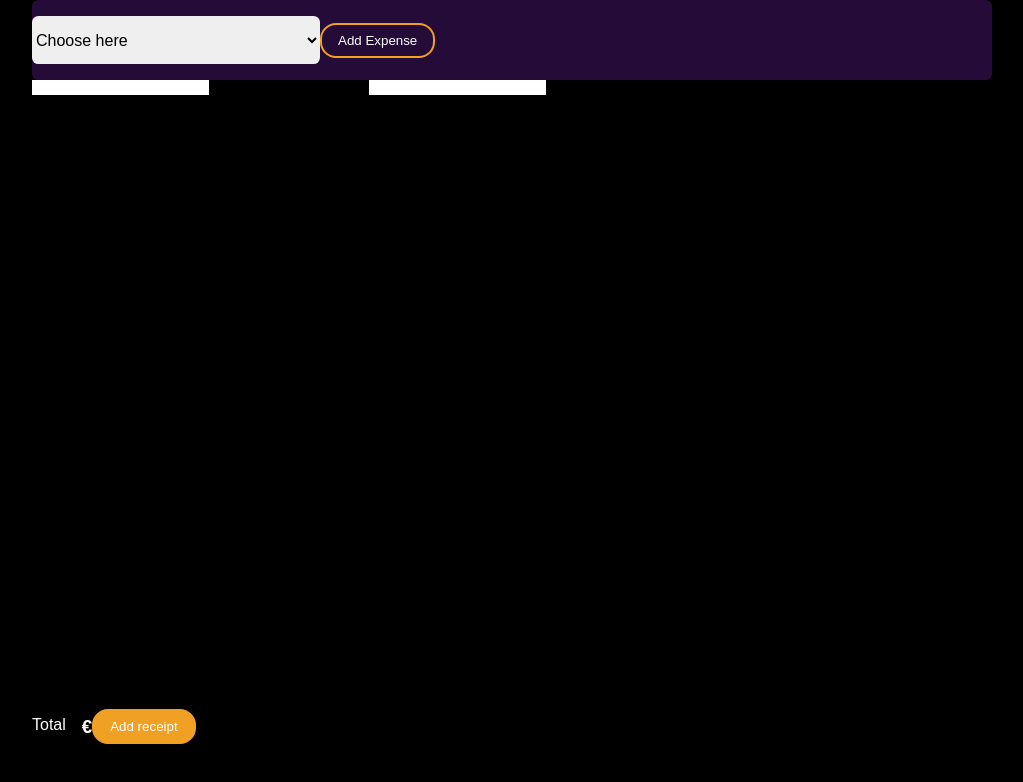
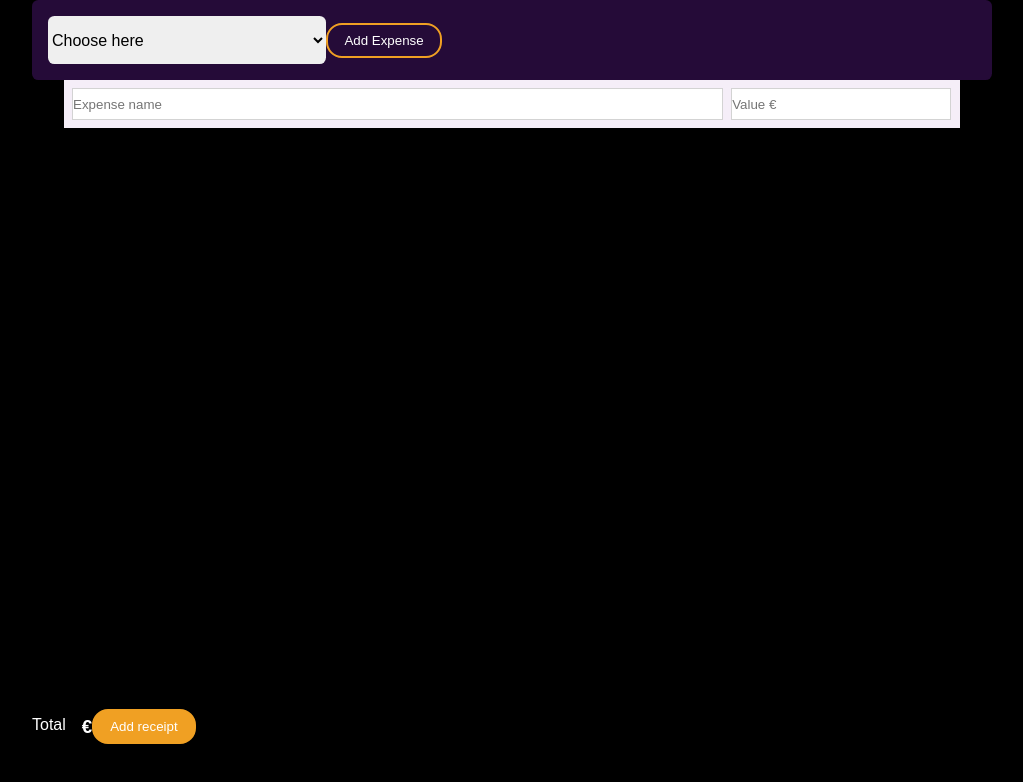
Before and after one commit to ntelio96/practise-test, a React (Create React App) app: page / in a window 1280 px wide. Shown: the top 782 px of the page, without its empty margins (128-1151 px from the left). Built offline with nearby package versions, Linux system fonts and the light colour scheme.

Commit message:
front-end visual update

```diff
--- a/src/App.css
+++ b/src/App.css
@@ -13,6 +13,7 @@
   --color-primary: #250b38;
   --color-gold: #f0a023;
   --color-white: #fff;
+  --color-white-variant: #f5eef8;
 
 
   --transition: all 400ms ease;
--- a/src/App.js
+++ b/src/App.js
@@ -1,7 +1,6 @@
 import React from 'react'
 import './App.css';
 import Expenses from './Components/Expenses/Expenses';
-import Inputs from './Components/Inputs/Inputs';
 import Receipt from './Components/Receipt/Receipt';
 
 
@@ -10,7 +9,6 @@ function App() {
     <div className="App-header">
       <Expenses/>
       <Receipt/>
-      <Inputs/>
     </div>
   );
 }
--- a/src/Components/Expenses/Expenses.jsx
+++ b/src/Components/Expenses/Expenses.jsx
@@ -1,8 +1,13 @@
 import React from 'react'
+import { useState } from 'react'
 import './expenses.css'
 
 
 function Expenses() {
+
+  const [name, setName] = useState('')
+  const [price, setPrice]= useState('')
+
   return (
   <>
   <div className='container expenses__container'>
@@ -14,7 +19,12 @@ function Expenses() {
     </select>
     <button className='btn'>Add Expense</button>
   </div>
-
+  <div className='container inputs__container'>
+    <div className='input-fields'>
+        <input type="text" value={name} onChange={(e) => setName(e.target.value)} placeholder="Expense name"/>
+        <input type="number" value={price} onChange={(e) => setPrice(e.target.value)} placeholder="Value €"/>
+    </div>
+  </div>
   </>
   )
 }
--- a/src/Components/Expenses/expenses.css
+++ b/src/Components/Expenses/expenses.css
@@ -4,7 +4,7 @@
     height: 5rem;
     align-items: center;
     background-color: var(--color-primary);
-    padding: 1.5rem 0;
+    padding: 1.5rem 1rem;
     border-radius: 0.4rem;
 }
 
@@ -23,18 +23,25 @@ select{
     border-radius: 0.4rem;
     height: 3rem;
     font-size: 1rem;
-    /* color: var(--color-gold); */
 }
 
-select::after{
-    color: var(--color-gold);
-
+.inputs__container{
+    display: flex;
+    width: 70%;
+    height: 3rem;
+    align-items: center;
+    background-color: var(--color-white-variant);
 }
 
-select::marker{
-    color: var(--color-gold);
+.input-fields{
+    width: 100%;
+    display: grid;
+    grid-template-columns: 74% 25%;
+    gap: 0.5rem;
+    padding: 0 0.5rem;
 }
 
-select::backdrop{
-    color: var(--color-gold);
+input {
+    border: 1px solid lightgray;
+    height: 2rem;
 }
--- a/src/Components/Inputs/inputs.css
+++ b/src/Components/Inputs/inputs.css
@@ -1,6 +1,6 @@
-.input-fields{
+/* .input-fields{
     display: flex;
     gap: 1rem;
     align-items: center;
     gap: 10rem;
-}
+} */
```
